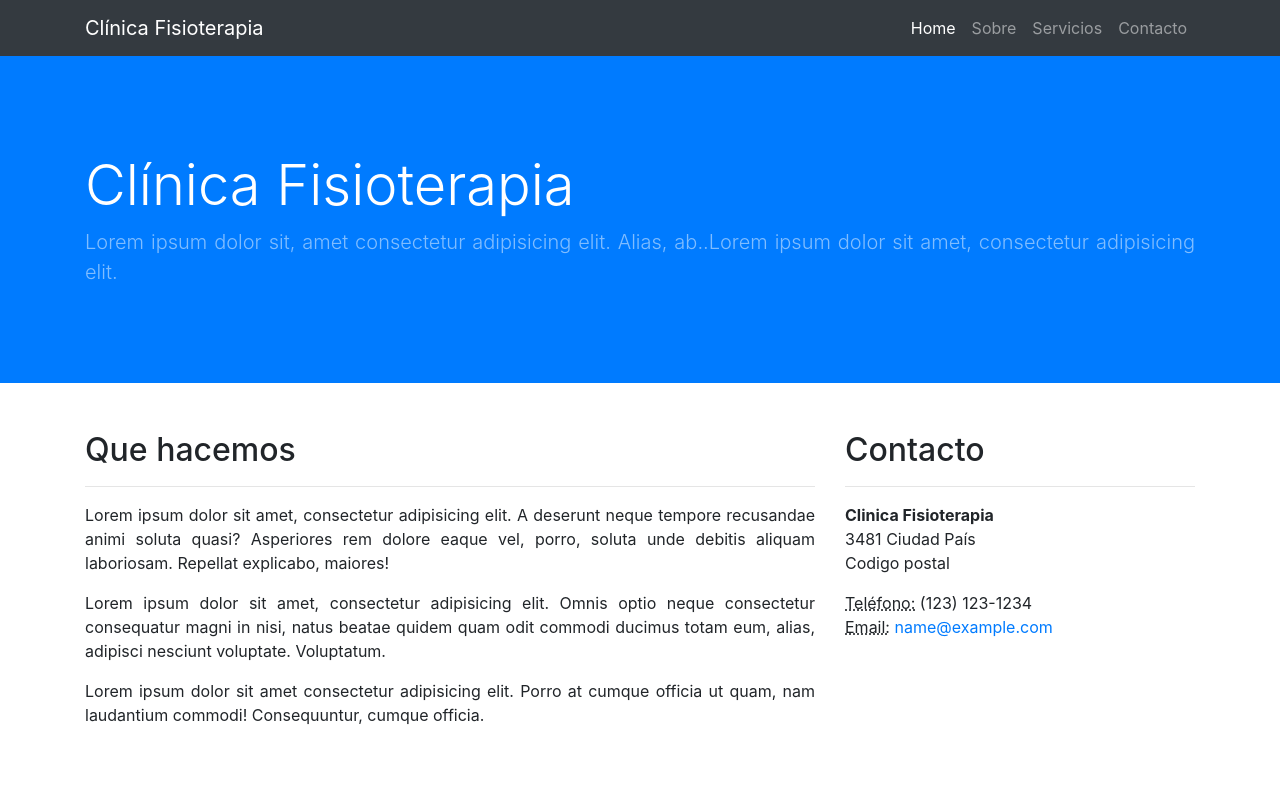
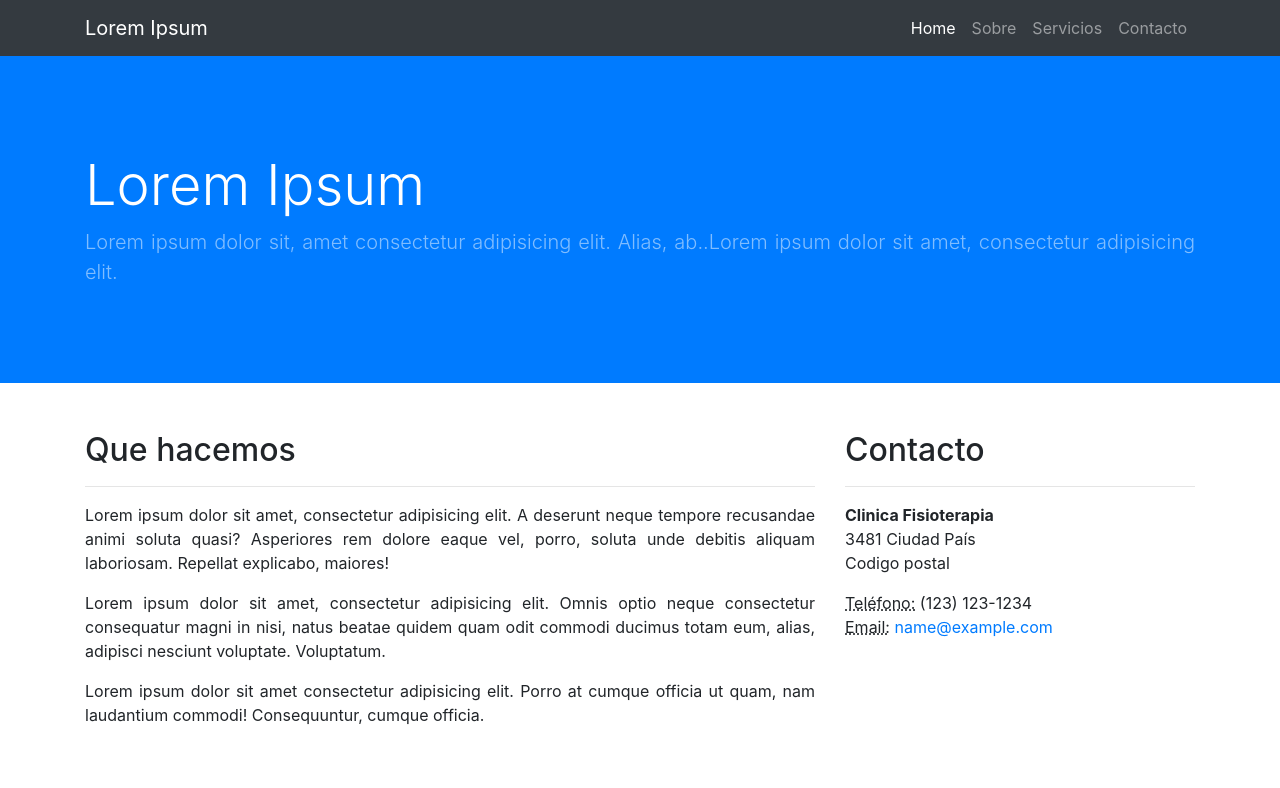
Before and after one commit to fpopruebas/ejemplo_pagina_web, a website: page index.html in a window 1280 px wide. Shown: the top 788 px of the page. Drawn offline with Linux system fonts and the light colour scheme.

Commit message:
Cambiando el nombre

```diff
--- a/index.html
+++ b/index.html
@@ -23,7 +23,7 @@
   <!-- Navigation -->
   <nav class="navbar navbar-expand-lg navbar-dark bg-dark fixed-top">
     <div class="container">
-      <a class="navbar-brand" href="#">Clínica Fisioterapia</a>
+      <a class="navbar-brand" href="#">Lorem Ipsum</a>
       <button class="navbar-toggler" type="button" data-toggle="collapse" data-target="#navbarResponsive" aria-controls="navbarResponsive" aria-expanded="false" aria-label="Toggle navigation">
         <span class="navbar-toggler-icon"></span>
       </button>
@@ -53,7 +53,7 @@
     <div class="container h-100">
       <div class="row h-100 align-items-center">
         <div class="col-lg-12 ">
-          <h1 class="display-4 text-white mt-5 mb-2">Clínica Fisioterapia</h1>
+          <h1 class="display-4 text-white mt-5 mb-2">Lorem Ipsum</h1>
           <p class="lead mb-5 text-white-50 text-justify"> Lorem ipsum dolor sit, amet consectetur adipisicing elit. Alias, ab..Lorem ipsum dolor sit amet, consectetur adipisicing elit.</p>
         </div>
       </div>
```
